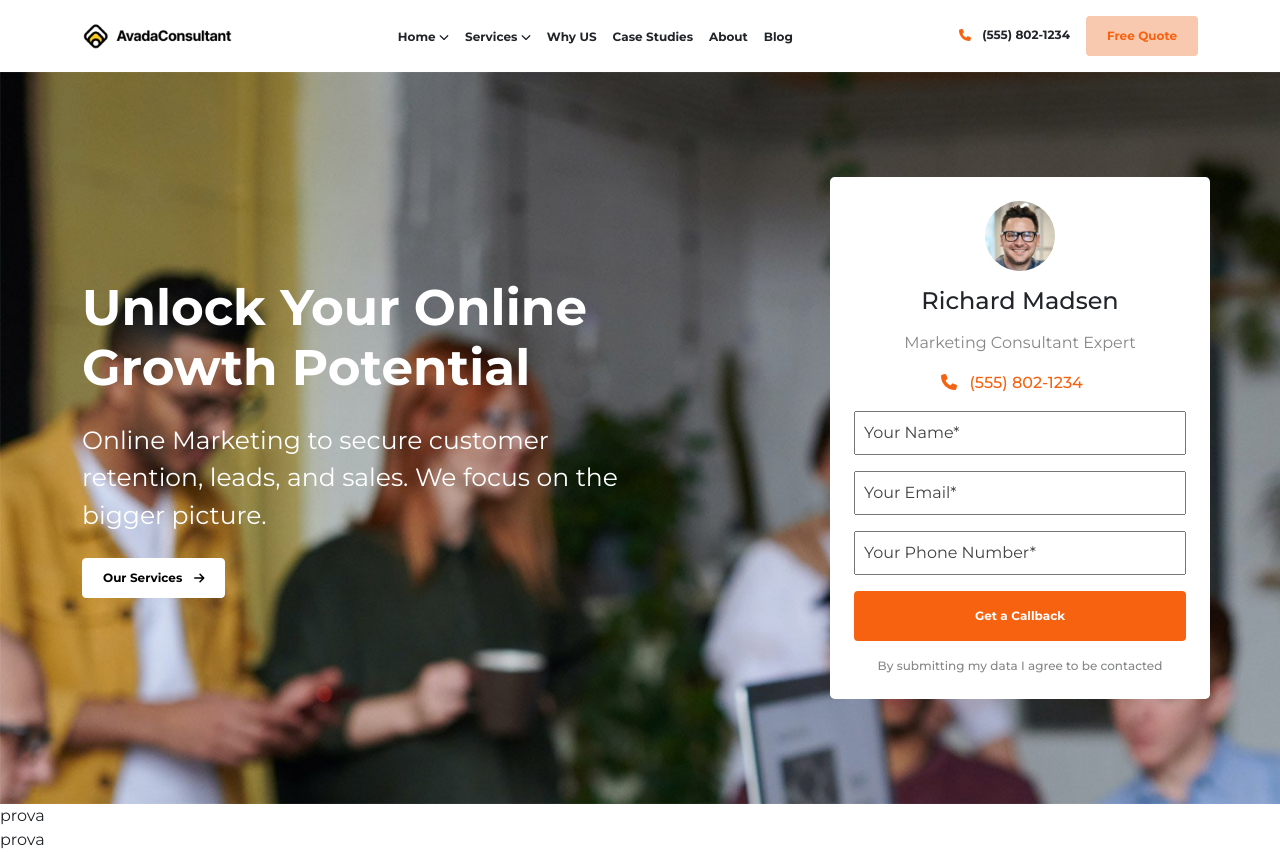
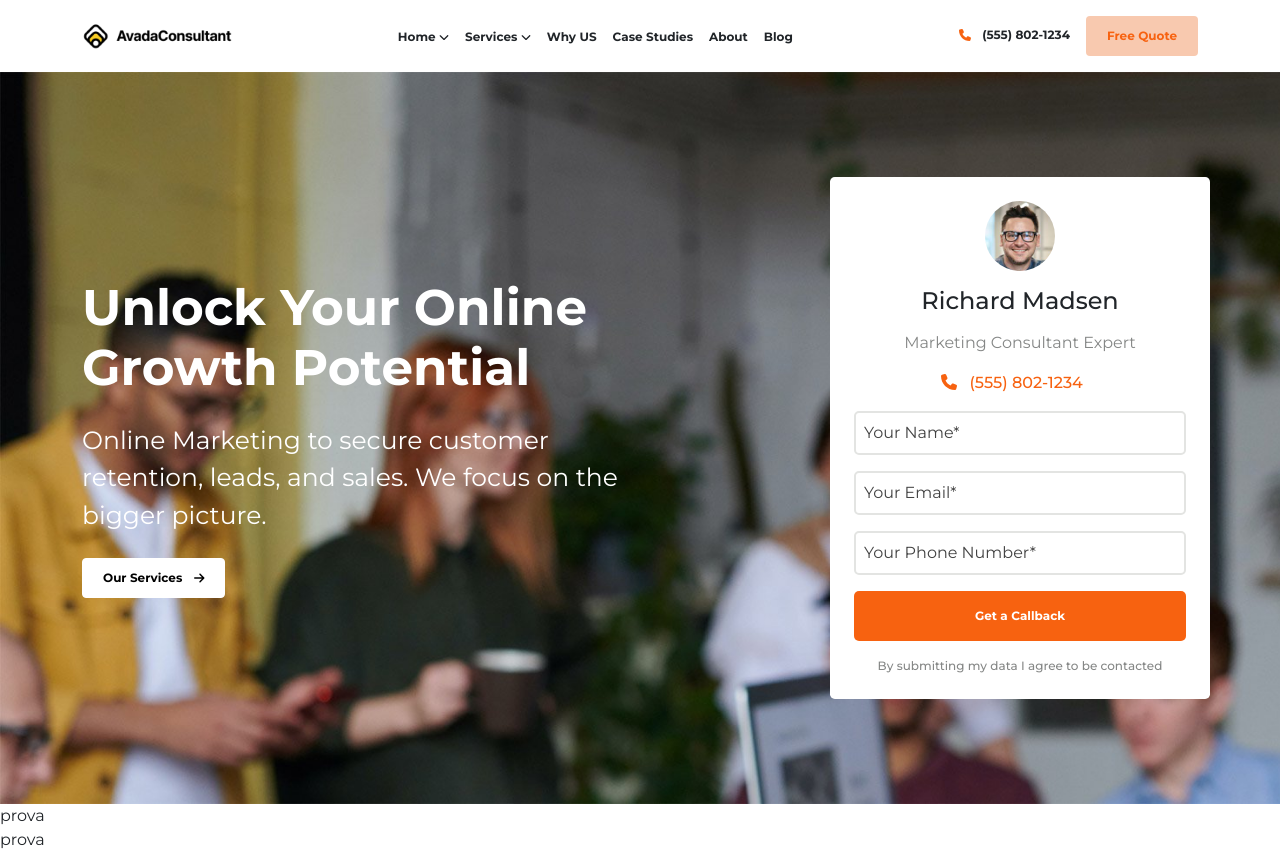
Before and after one commit to Ciro97cu/proj-html-vuejs, a Vue app: page / in a window 1280 px wide. Built offline with nearby package versions, Linux system fonts and the light colour scheme.

Commit message:
modified input

```diff
--- a/src/components/JumboAvada.vue
+++ b/src/components/JumboAvada.vue
@@ -104,9 +104,12 @@ export default {
         color: $color-Ecstasy;
         font-weight: 500;
       }
-
-      input::placeholder {
-        color: $color-Tundora;
+      input {
+        border: 2px solid $color-Gray-Nurse;
+        border-radius: 5px;
+        &::placeholder {
+          color: $color-Tundora;
+        }
       }
 
       .submit {
```
